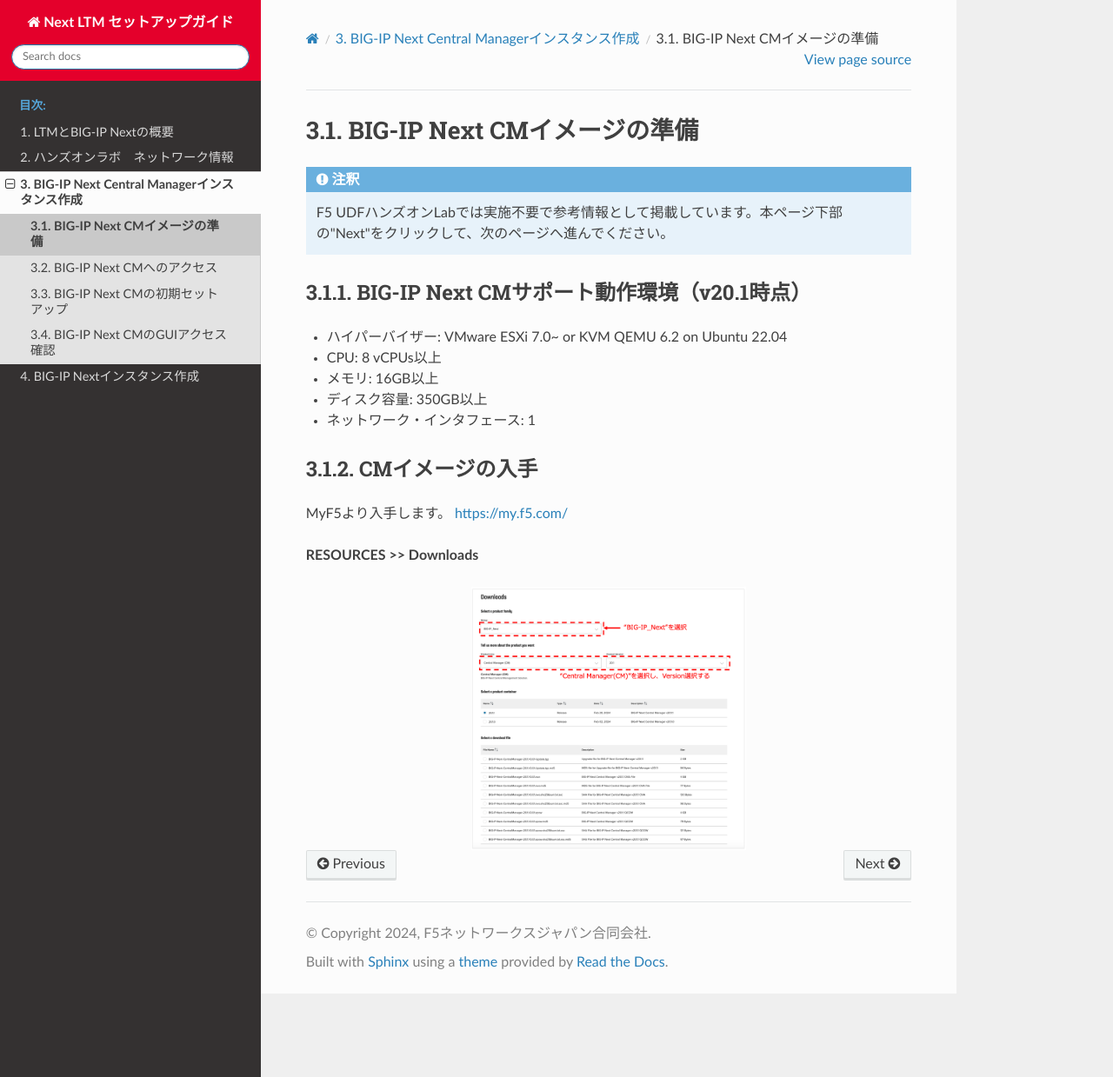
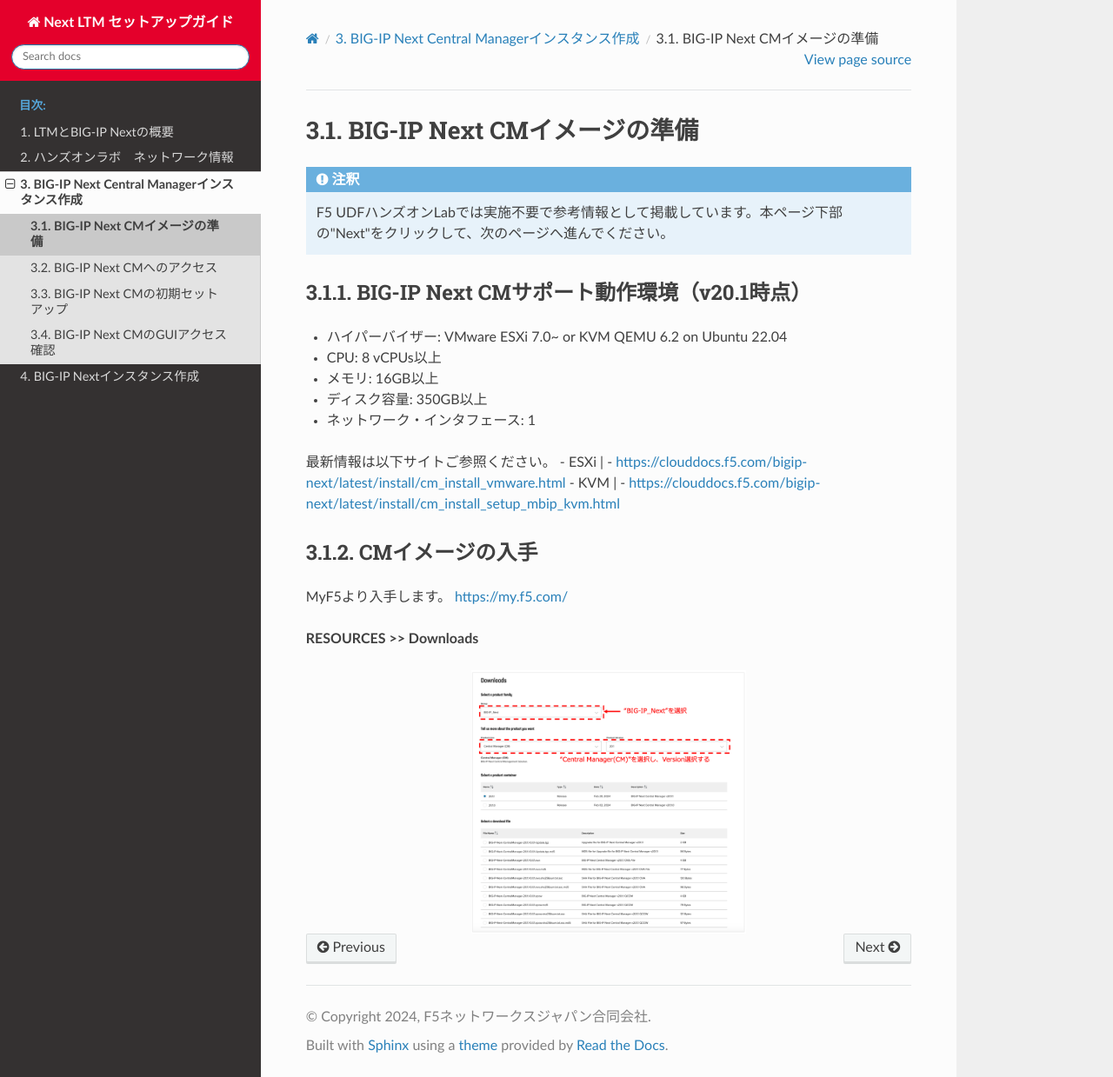
Before and after one commit to BeF5/f5j-easy-setup-next-ltm, a Sphinx documentation site: the page built from docs/content03/module01/module01.rst, in a window 1280 px wide and 1239 px high. Shown: the whole window at 87% size. Built offline with Sphinx 7.4.7 and the Read the Docs theme 2.0.0, drawn with Linux system fonts in a browser that asks for light colours.

Commit message:
Update module01.rst

```diff
--- a/docs/content03/module01/module01.rst
+++ b/docs/content03/module01/module01.rst
@@ -13,6 +13,11 @@ BIG-IP Next CMサポート動作環境（v20.1時点）
 - ディスク容量: 350GB以上
 - ネットワーク・インタフェース: 1
 
+最新情報は以下サイトご参照ください。
+- ESXi
+|   - https://clouddocs.f5.com/bigip-next/latest/install/cm_install_vmware.html
+- KVM
+|   - https://clouddocs.f5.com/bigip-next/latest/install/cm_install_setup_mbip_kvm.html
 
 CMイメージの入手
 --------------------------------------
```
